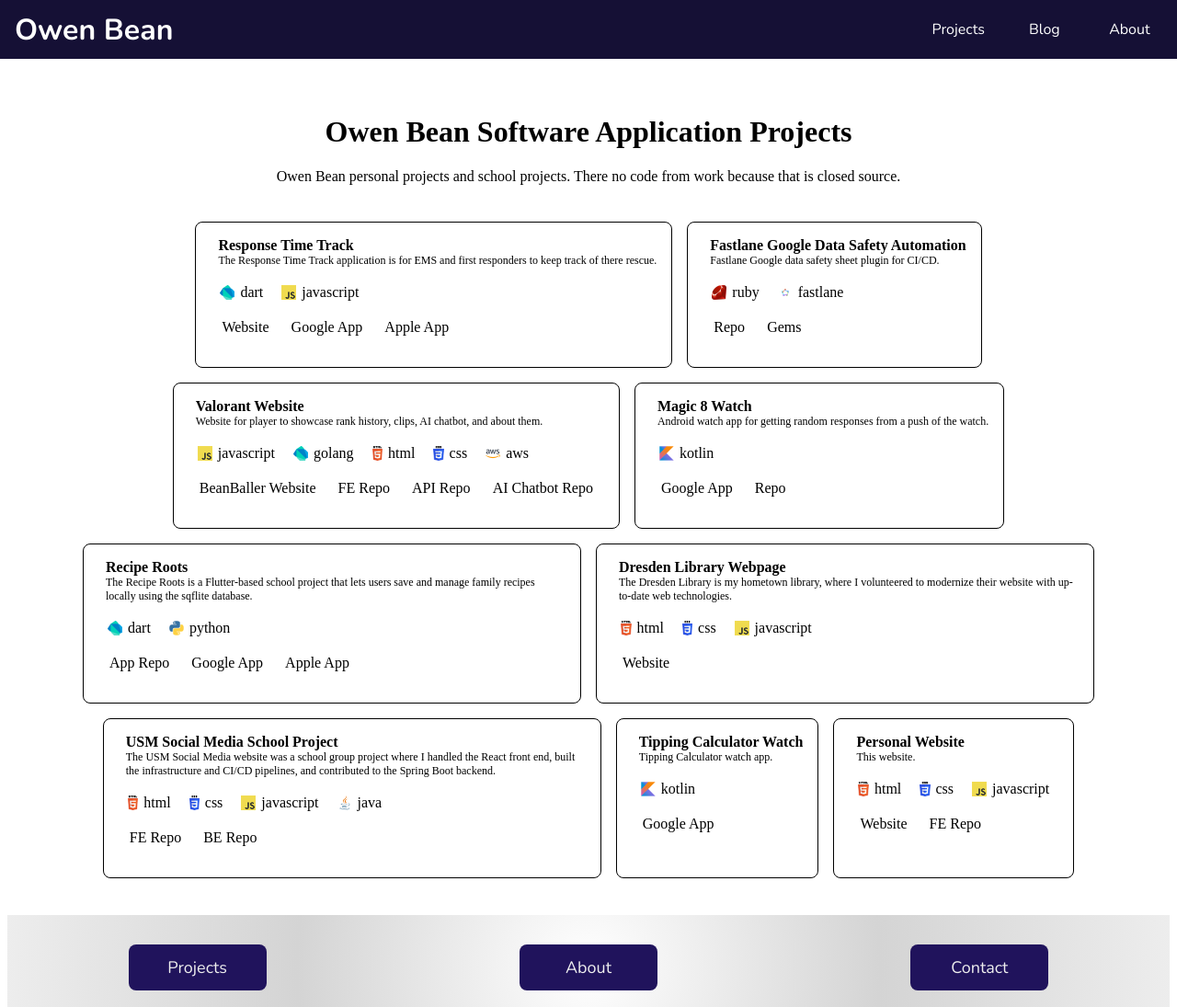
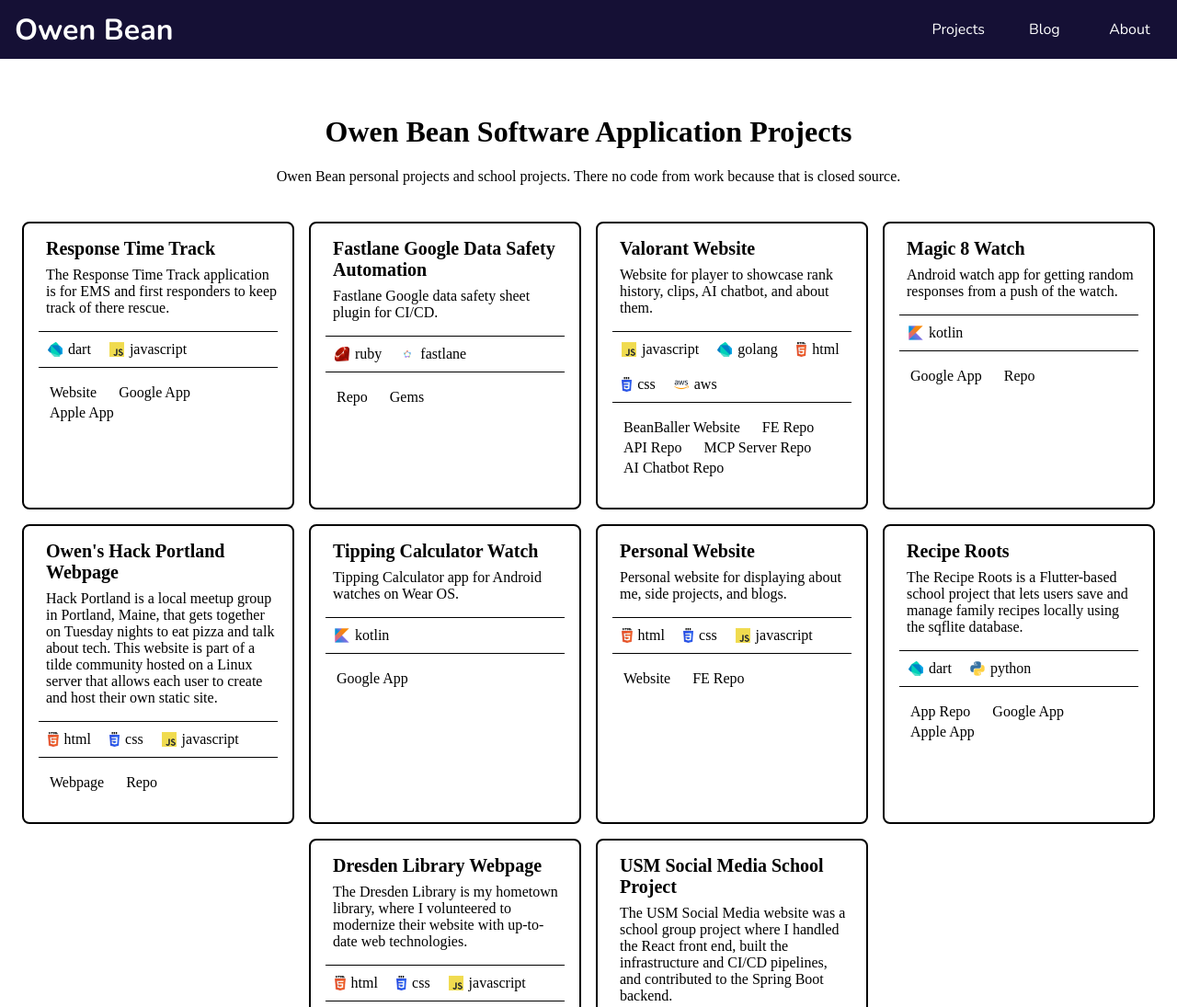
Before and after one commit to owenbean400/PersonalWebsite, a Gatsby site: page /projects in a window 1280 px wide. Shown: the top 1095 px of the page at 92% size. Built offline with nearby package versions, Linux system fonts and the light colour scheme; Gatsby itself is replaced by a stand-in of ours.

Commit message:
Updated project items and clean UI to not be scattered

```diff
--- a/src/components/cards/projectCard/projectCard.sass
+++ b/src/components/cards/projectCard/projectCard.sass
@@ -1,29 +1,31 @@
 .project-card-container
     padding: 16px
     margin: 8px
-    border: black 1px solid
+    border: black 2px solid
     border-radius: 8px
+    max-width: 260px
 
     .project-card-title
         font-weight: bold
-        font-size: 16px
-        margin: 0 0 0 8px
+        font-size: 20px
+        margin: 0 0 8px 8px
 
     .project-card-description
-        font-size: 12px
+        font-size: 16px
         font-weight: normal
         margin: 0 0 0 8px
-        max-width: 500px
 
     .project-card-technologies-list
         display: flex
         flex-wrap: wrap
         padding: 0
+        border-top: black 1px solid
+        border-bottom: black 1px solid
 
         .project-card-technology
             list-style-type: none
             padding: 2px 6px
-            margin: 0 4px
+            margin: 8px 4px
             display: grid
             grid-template-columns: auto auto
             align-items: center
--- a/src/pages/projects.js
+++ b/src/pages/projects.js
@@ -131,6 +131,10 @@ export default function Projects(props) {
                       href: "https://github.com/owenbean400/valorant-rank-aws-api"
                   },
                   {
+                    display: "MCP Server Repo",
+                    href: "https://github.com/owenbean400/valorant-rank-mcp-server"
+                  },
+                  {
                       display: "AI Chatbot Repo",
                       href: "https://github.com/owenbean400/valorant-rank-ai-aws-lamda"
                   }
@@ -152,8 +156,87 @@ export default function Projects(props) {
                   },
                   {
                       display: "Repo",
-                      href: ""
+                      href: "https://github.com/owenbean400/magic-8-watch-wear-os"
                   },
+              ]}
+          />
+          <ProjectCard
+              title="Owen's Hack Portland Webpage"
+              description="Hack Portland is a local meetup group in Portland, Maine, that gets together on Tuesday nights to eat pizza and talk about tech. This website is part of a tilde community hosted on a Linux server that allows each user to create and host their own static site."
+              technologies={[
+                  {
+                      name: "html",
+                      imgSrc: HTMLLogo,
+                      imgAlt: "Html"
+                  },
+                  {
+                      name: "css",
+                      imgSrc: CSSLogo,
+                      imgAlt: "Html"
+                  },
+                  {
+                      name: "javascript",
+                      imgSrc: JavascriptLogo,
+                      imgAlt: "Javascript"
+                  },
+              ]}
+              links={[
+                {
+                  display: "Webpage",
+                  href: "https://hackportland.club/~owen/"
+                },
+                {
+                  display: "Repo",
+                  href: "https://github.com/owenbean400/owenhackportland"
+                }
+              ]}
+          />
+          <ProjectCard
+              title="Tipping Calculator Watch"
+              description="Tipping Calculator app for Android watches on Wear OS."
+              technologies={[
+                  {
+                      name: "kotlin",
+                      imgSrc: KotlinLogo,
+                      imgAlt: "Kotlin"
+                  }
+                ]}
+              links={[
+                  {
+                      display: "Google App",
+                      href: "https://play.google.com/store/apps/details?id=com.owenbean.tipping"
+                  }
+              ]}
+          />
+          <ProjectCard
+              title="Personal Website"
+              description="Personal website for displaying about me, side projects, and blogs."
+              technologies={[
+                  {
+                      name: "html",
+                      imgSrc: HTMLLogo,
+                      imgAlt: "Html"
+                  },
+                  {
+                      name: "css",
+                      imgSrc: CSSLogo,
+                      imgAlt: "Html"
+                  },
+                  {
+                      name: "javascript",
+                      imgSrc: JavascriptLogo,
+                      imgAlt: "Javascript"
+                  },
+                ]}
+              links={[
+                  {
+                      display: "Website",
+                      href: "https://www.owengbean.com"
+                  },
+                  {
+                      display: "FE Repo",
+                      href: "https://github.com/owenbean400/PersonalWebsite"
+                  }
               ]}
           />
           <ProjectCard
@@ -249,54 +332,6 @@ export default function Projects(props) {
                   }
               ]}
           />
-          <ProjectCard
-              title="Tipping Calculator Watch"
-              description="Tipping Calculator watch app."
-              technologies={[
-                  {
-                      name: "kotlin",
-                      imgSrc: KotlinLogo,
-                      imgAlt: "Kotlin"
-                  }
-                ]}
-              links={[
-                  {
-                      display: "Google App",
-                      href: "https://play.google.com/store/apps/details?id=com.owenbean.tipping"
-                  }
-              ]}
-          />
-          <ProjectCard
-              title="Personal Website"
-              description="This website."
-              technologies={[
-                  {
-                      name: "html",
-                      imgSrc: HTMLLogo,
-                      imgAlt: "Html"
-                  },
-                  {
-                      name: "css",
-                      imgSrc: CSSLogo,
-                      imgAlt: "Html"
-                  },
-                  {
-                      name: "javascript",
-                      imgSrc: JavascriptLogo,
-                      imgAlt: "Javascript"
-                  },
-                ]}
-              links={[
-                  {
-                      display: "Website",
-                      href: "https://github.com/owenbean400/PersonalWebsite"
-                  },
-                  {
-                      display: "FE Repo",
-                      href: "https://www.owengbean.com"
-                  }
-              ]}
-          />
         </div>
       </main>
       <Footer />
```
Also changed, not shown: src/components/webframes/projects/projectsWebFrame.js (+0 -51 lines).
